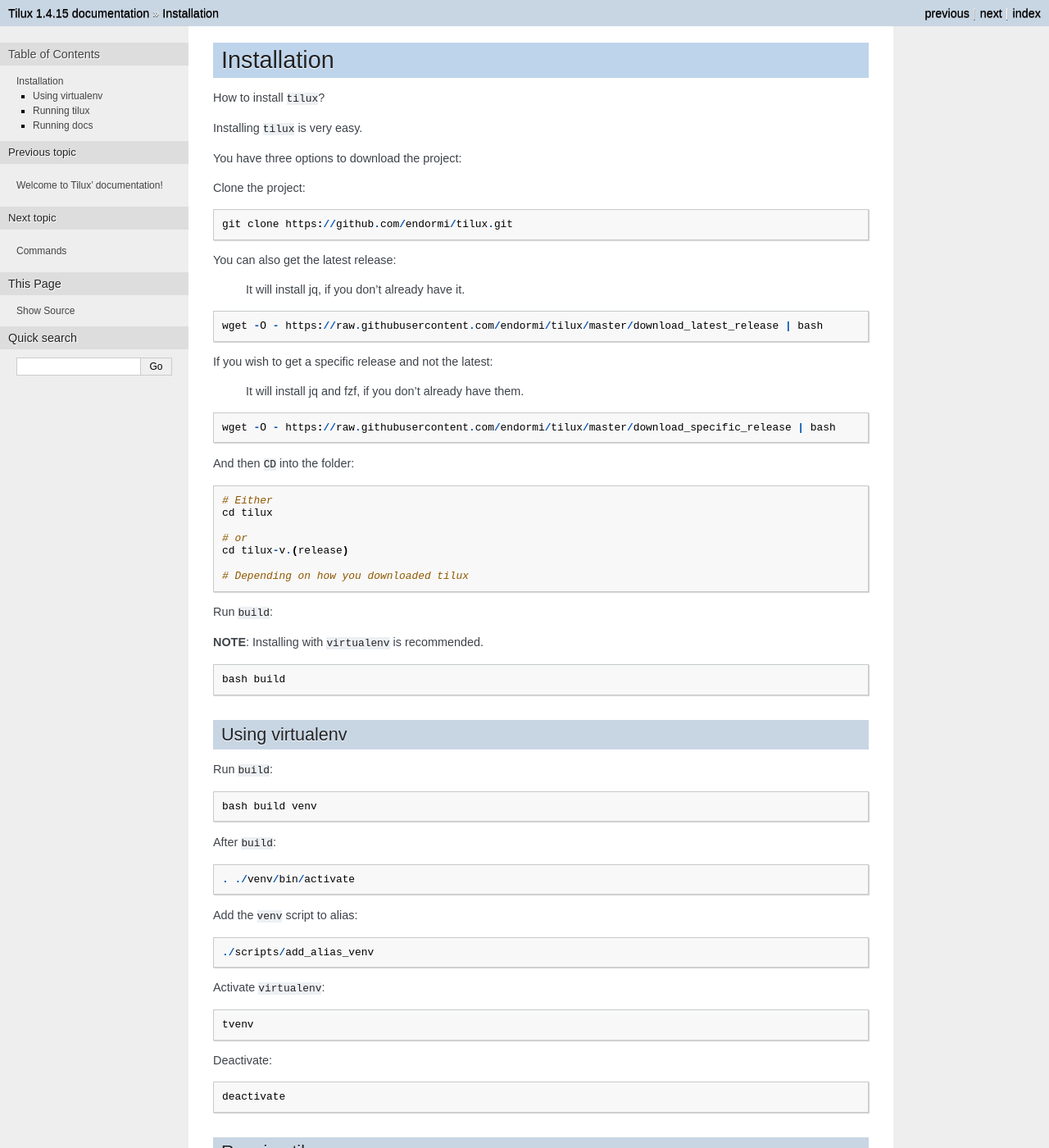
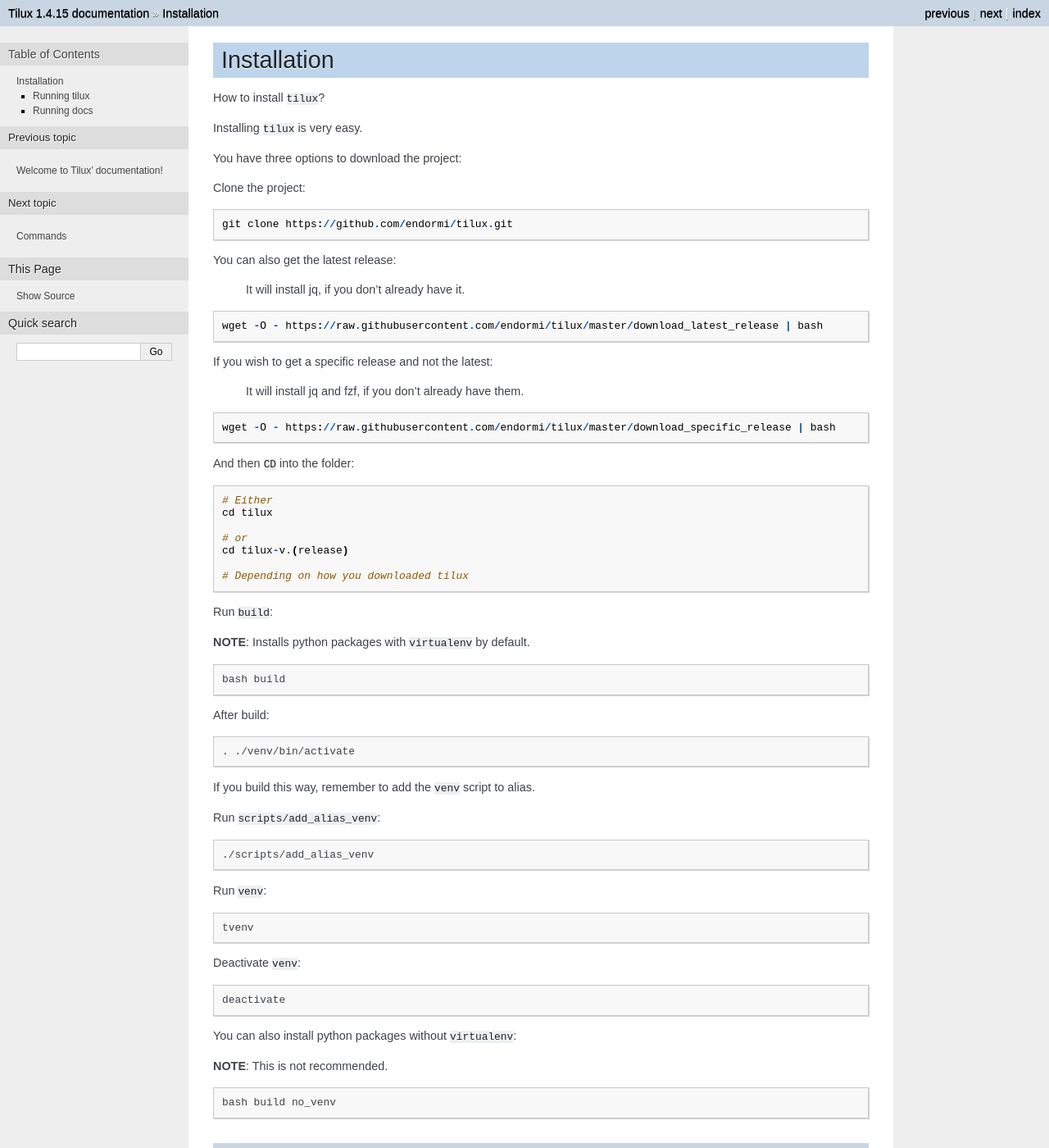
Before and after one commit to endormi/tilux, a Sphinx documentation site: the page built from docs/source/installation.md, in a window 1280 px wide and 1400 px high. Shown: the whole window at 82% size. Built offline with Sphinx 7.4.7, drawn with Linux system fonts in a browser that asks for light colours.

Commit message:
Install with virtual environment by default

````diff
--- a/docs/source/installation.md
+++ b/docs/source/installation.md
@@ -42,42 +42,44 @@
 
 Run `build`:
 
-**NOTE**: Installing with `virtualenv` is recommended.
+**NOTE**: Installs python packages with `virtualenv` by default.
 
-```
+```bash
 bash build
 ```
 
-## Using virtualenv
+After build:
 
-Run `build`:
-
-```
-bash build venv
-```
-
-After `build`:
-
-```
+```bash
 . ./venv/bin/activate
 ```
 
-Add the `venv` script to alias:
+If you build this way, remember to add the `venv` script to alias.
 
-```
+Run `scripts/add_alias_venv`:
+
+```bash
 ./scripts/add_alias_venv
 ```
 
-Activate `virtualenv`:
+Run `venv`:
 
-```
+```bash
 tvenv
 ```
 
-Deactivate:
+Deactivate `venv`:
 
+```bash
+deactivate
 ```
-deactivate
+
+You can also install python packages without `virtualenv`:
+
+**NOTE**: This is not recommended.
+
+```bash
+bash build no_venv
 ```
 
 ## Running tilux
````
Also changed, not shown: README.md (+9 -7 lines), 1 other file.
